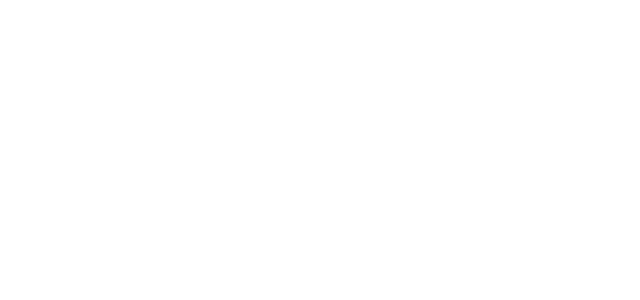
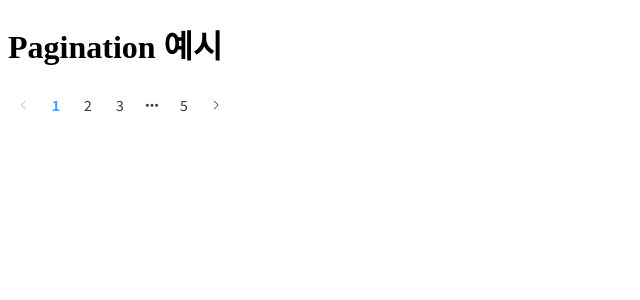
Before and after one commit to beyond-sw-camp/be19-3rd-ThreeGo-Algo, a Vue app: page /demo/page in a window 1280 px wide. Before the commit this address had no page. Shown: the top 300 px of the page, without its empty margins (0-640 px from the left). Built offline with nearby package versions, Linux system fonts and the light colour scheme.

Commit message:
feat: #5 - page indicator 추가

```diff
--- /dev/null
+++ b/src/components/common/PageIndicator.vue
@@ -0,0 +1,49 @@
+<script setup>
+import { ref, defineProps, defineEmits, watch } from 'vue'
+
+const props = defineProps({
+  total: {
+    type: Number,
+    required: true
+  },
+  currentPage: {
+    type: Number,
+    default: 1
+  }
+})
+
+const emit = defineEmits(['page-change', 'update:currentPage'])
+
+const currentPage = ref(props.currentPage)
+
+function handlePageChange(page) {
+  emit('page-change', page)
+  emit('update:currentPage', page)
+}
+
+watch(() => props.total, () => {
+  currentPage.value = 1
+  emit('update:currentPage', 1)
+})
+</script>
+
+<template>
+
+    <el-pagination
+      layout="prev, pager, next"
+      :total="total"
+      :page-size="10"
+      :pager-count="4"
+      v-model:current-page="currentPage"
+      @current-change="handlePageChange"
+    />
+
+</template>
+
+<style scoped>
+:deep(.el-pager li) {
+  font-family: 'Noto Sans KR';
+  font-size: 14px;
+  color: #383838;
+}
+</style>
--- a/src/router/index.js
+++ b/src/router/index.js
@@ -2,11 +2,13 @@
 import HomeView from '@/views/HomeView.vue';
 import SelectDemoPage from '@/views/demo/SelectDemoPage.vue';
 import TabMenuDemoPage from '@/views/demo/TabMenuDemoPage.vue';
+import PageIndicatorDemoPage from '@/views/demo/PageIndicatorDemoPage.vue';
 
 const routes = [
     { path: '/', component: HomeView },
     { path: '/demo/select', component: SelectDemoPage },
-    { path: '/demo/tab', component: TabMenuDemoPage }
+    { path: '/demo/tab', component: TabMenuDemoPage },
+    { path: '/demo/page', component: PageIndicatorDemoPage }
 ]
 
 const router = createRouter({
--- /dev/null
+++ b/src/views/demo/PageIndicatorDemoPage.vue
@@ -0,0 +1,28 @@
+<script setup>
+import PageIndicator from '@/components/common/PageIndicator.vue'
+import { ref, onMounted } from 'vue'
+
+const totalItems = ref(50)
+const currentPage = ref(1)
+
+function fetchData(page) {
+  console.log(`${page} 페이지 데이터 fetch 중..`)
+}
+
+function onPageChange(page) {
+  fetchData(page)
+}
+
+onMounted(() => {
+  fetchData(currentPage.value)
+})
+</script>
+
+<template>
+  <h1>Pagination 예시</h1>
+  <PageIndicator
+    :total="totalItems"
+    v-model:current-page="currentPage"
+    @page-change="onPageChange"
+  />
+</template>
```
